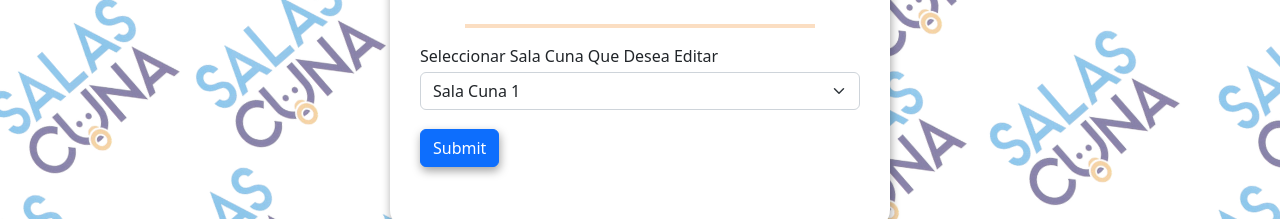
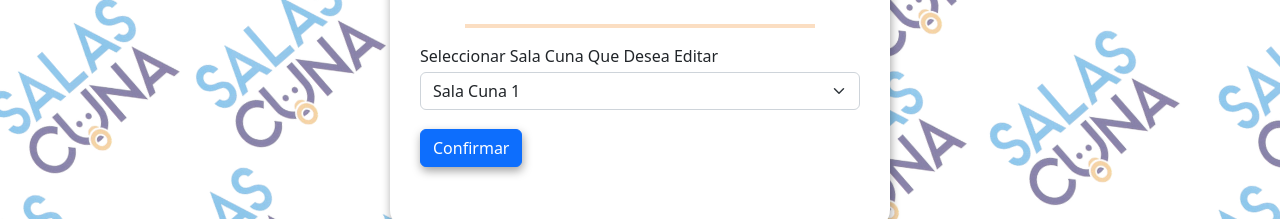
Before and after one commit to santiago6124/SalasCuna-FE-, a React (Create React App) app in the folder frontend/: page / in a window 1280 px wide. Shown: the part 1200-1419 px from the top of the page. Built offline with nearby package versions, Linux system fonts and the light colour scheme.

Commit message:
Corrected some issues

```diff
--- a/frontend/src/components/seleccionarSala.jsx
+++ b/frontend/src/components/seleccionarSala.jsx
@@ -18,13 +18,17 @@ export function RedirectSala() {
       <Row>
         <Col xs={9} className="conteiner"></Col>
         <Form.Group className="mb-3">
-          <Form.Label className="mb-1">Seleccionar Sala Cuna Que Desea Editar</Form.Label>
+          <Form.Label className="mb-1">
+            Seleccionar Sala Cuna Que Desea Editar
+          </Form.Label>
           <Form.Select placeholder="Seleccionar Sala Cuna" className="mb-1">
             <option value="Sala Cuna 1">Sala Cuna 1</option>
             <option value="Sala Cuna 2">Sala Cuna 2</option>
             <option value="Sala Cuna 3">Sala Cuna 3</option>
           </Form.Select>
-            <Button className="button" boton variant="primary">Submit</Button>
+          <Button className="button" boton variant="primary">
+            Confirmar
+          </Button>
         </Form.Group>
       </Row>
     </Form>
```
